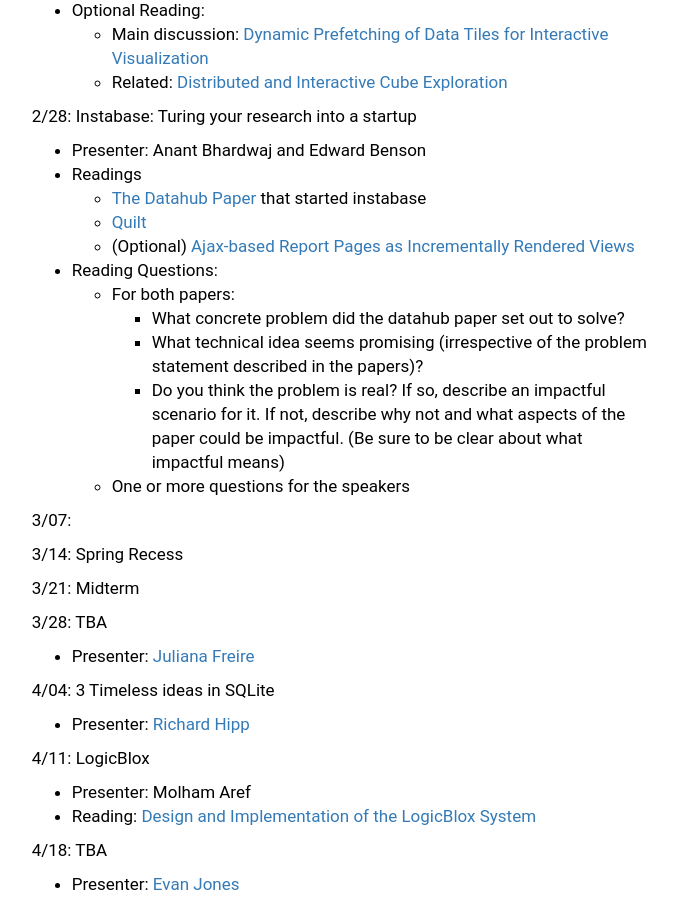
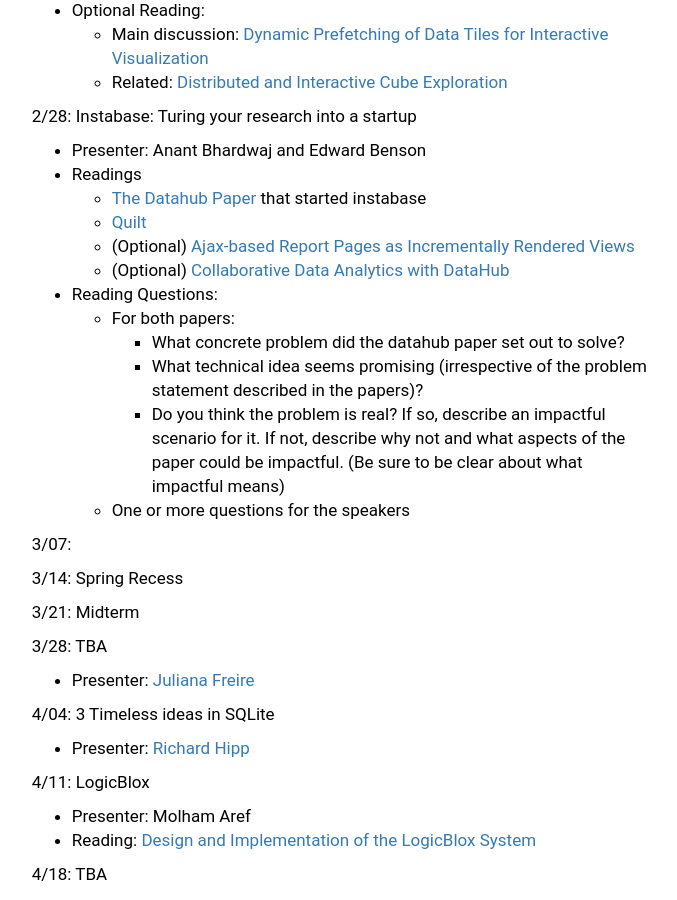
Before and after one commit to columbiadb/columbiadb.github.io, a Jekyll site: the page built from index.md, in a window 1280 px wide and 900 px high, scrolled down 2307 px. Shown: the whole window, without its empty margins (405-1082 px from the left). Built offline with Jekyll 4.4.1, drawn with Linux system fonts in a browser that asks for light colours.

Commit message:
lazy commit msg

```diff
--- a/index.md
+++ b/index.md
@@ -91,6 +91,7 @@
   * [The Datahub Paper](http://db.csail.mit.edu/pubs/datahubcidr.pdf) that started instabase
   * [Quilt](http://edwardbenson.com/papers/uist2014-spreadsheet-driven-web-apps.pdf)
   * (Optional) [Ajax-based Report Pages as Incrementally Rendered Views](http://db.ucsd.edu/wp-content/uploads/pdfs/350.pdf)
+  * (Optional) [Collaborative Data Analytics with DataHub](http://www.vldb.org/pvldb/vol8/p1916-bhardwaj.pdf)
 * Reading Questions:
   * For both papers:
     * What concrete problem did the datahub paper set out to solve?
```
